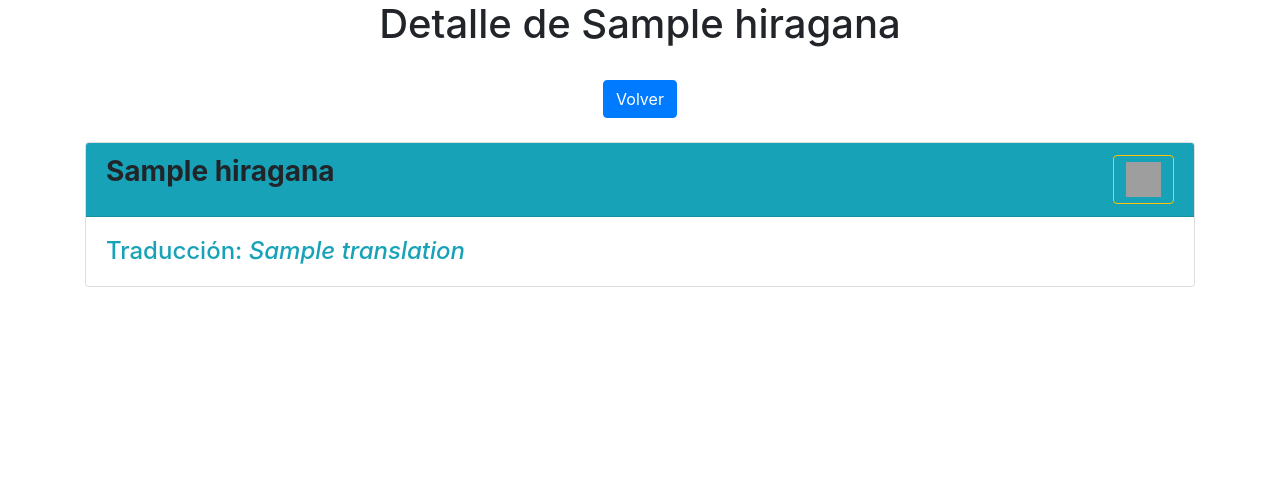
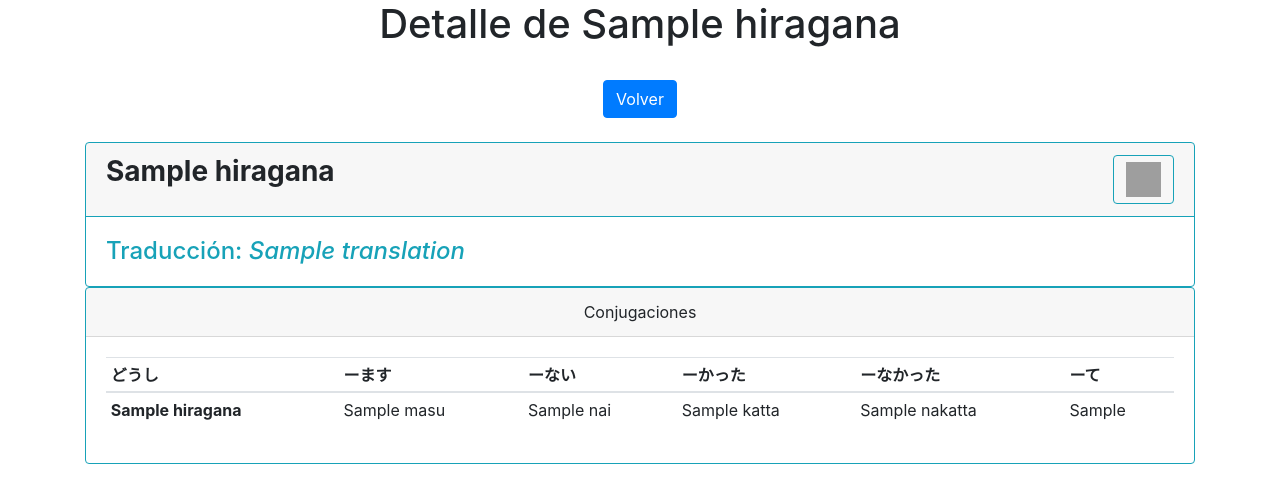
Before and after one commit to FScaccheri/japanese-compendium, a Django app: template jcomp/apps/verbs/templates/verb_detail.html in a window 1280 px wide. Shown: the part 70-573 px from the top of the page. Run offline with Django 3.2, Linux system fonts and the light colour scheme; the template is opened without the code that fills it: most values are stand-ins (such as "Sample title", 1, 10 or a date in 2020); some libraries are stand-ins or nearby versions; grey boxes are pictures that could not be loaded.

Commit message:
Added more details to verb detail template. Changed some styles

```diff
--- a/jcomp/apps/adjectives/templates/adjective_detail.html
+++ b/jcomp/apps/adjectives/templates/adjective_detail.html
@@ -11,10 +11,10 @@
     <a class="btn btn-primary" href="{% url 'vocabulary_list' %}">Volver</a>
     <br><br>
     <div class="container">
-        <div class="card border-{{ adjective.type_color }}">
-            <div class="card-header bg-info border-{{ adjective.type_color }} d-flex  flex-row justify-content-between">
+        <div class="card border-info">
+            <div class="card-header bg-{{ adjective.type_color }} border-info d-flex  flex-row justify-content-between">
                 <h3 class="card-title"><b id="wordName" data-toggle={{ adjective.romaji }}>{{ adjective.hiragana }}</b></h3>
-                <button class="btn btn-outline-warning" onClick="toggleRomKan()"><img src="{% static "romkan.png" %}" width="35" height="35"></button>
+                <button class="btn btn-outline-info" onClick="toggleRomKan()"><img src="{% static "romkan.png" %}" width="35" height="35"></button>
             </div>
             <div class="card-body d-flex  flex-row justify-content-start text-info">
                 <h4 class="card-text">Traducción: <i>{{ adjective.translation }}</i></h4>
--- a/jcomp/apps/verbs/templates/verb_detail.html
+++ b/jcomp/apps/verbs/templates/verb_detail.html
@@ -11,13 +11,40 @@
     <a class="btn btn-primary" href="{% url 'vocabulary_list' %}">Volver</a>
     <br><br>
     <div class="container">
-        <div class="card border-{{ verb.type_color }}">
-            <div class="card-header bg-info border-{{ verb.type_color }} d-flex  flex-row justify-content-between">
+        <div class="card border-info">
+            <div class="card-header bg-{{ verb.type_color }} border-info d-flex  flex-row justify-content-between">
                 <h3 class="card-title"><b id="wordName" data-toggle={{ verb.romaji }}>{{ verb.hiragana }}</b></h3>
-                <button class="btn btn-outline-warning" onClick="toggleRomKan()"><img src="{% static "romkan.png" %}" width="35" height="35"></button>
+                <button class="btn btn-outline-info" onClick="toggleRomKan()"><img src="{% static "romkan.png" %}" width="35" height="35"></button>
             </div>
             <div class="card-body d-flex  flex-row justify-content-start text-info">
                 <h4 class="card-text">Traducción: <i>{{ verb.translation }}</i></h4>
+            </div>
+        </div>
+        <div class="card border-info">
+            <div class="card-header">Conjugaciones</div>
+            <div class="card-body">
+                <table class="table table-sm">
+                    <thead>
+                        <tr>
+                            <th scope="col">どうし</th>
+                            <th scope="col">ーます</th>
+                            <th scope="col">ーない</th>
+                            <th scope="col">ーかった</th>
+                            <th scope="col">ーなかった</th>
+                            <th scope="col">ーて</th>
+                        </tr>
+                    </thead>
+                    <tbody>
+                        <tr class="table-{{ verb.type_color }}">
+                            <th scope="row">{{ verb.hiragana }}</th>
+                            <td>{{ verb.masu }}</td>
+                            <td>{{ verb.nai }}</td>
+                            <td>{{ verb.katta }}</td>
+                            <td>{{ verb.nakatta }}</td>
+                            <td>{{ verb.te }}</td>
+                        </tr>
+                    </tbody>
+                </table>
             </div>
         </div>
     </div>
--- a/jcomp/apps/vocabulary/templates/vocabulary_list.html
+++ b/jcomp/apps/vocabulary/templates/vocabulary_list.html
@@ -28,7 +28,7 @@
           <th  scope="row"><a href="{% url word.detail_url word.slug %}"> {{ word.hiragana }} </a></th>
           <td>{{ word.translation }}</td>
           <td>{{ word.type }}</td>
-          <td>{% if word.source%} {{ word.source }} {% endif %}</td>
+          <td>{% if word.source %} {{ word.source }} {% endif %}</td>
         </tr>
 
         {% endfor %}
--- a/jcomp/apps/vocabulary/templates/word_detail.html
+++ b/jcomp/apps/vocabulary/templates/word_detail.html
@@ -11,10 +11,10 @@
     <a class="btn btn-primary" href="{% url 'vocabulary_list' %}">Volver</a>
     <br><br>
     <div class="container">
-        <div class="card border-{{ word.type_color }}">
-            <div class="card-header bg-info border-{{ word.type_color }} d-flex  flex-row justify-content-between">
+        <div class="card border-info">
+            <div class="card-header bg-{{ word.type_color }} border-info d-flex  flex-row justify-content-between">
                 <h3 class="card-title"><b id="wordName" data-toggle={{ word.romaji }}>{{ word.hiragana }}</b></h3>
-                <button class="btn btn-outline-warning" onClick="toggleRomKan()"><img src="{% static "romkan.png" %}" width="35" height="35"></button>
+                <button class="btn btn-outline-info" onClick="toggleRomKan()"><img src="{% static "romkan.png" %}" width="35" height="35"></button>
             </div>
             <div class="card-body d-flex  flex-row justify-content-start text-info">
                 <h4 class="card-text">Traducción: <i>{{ word.translation }}</i></h4>
```
